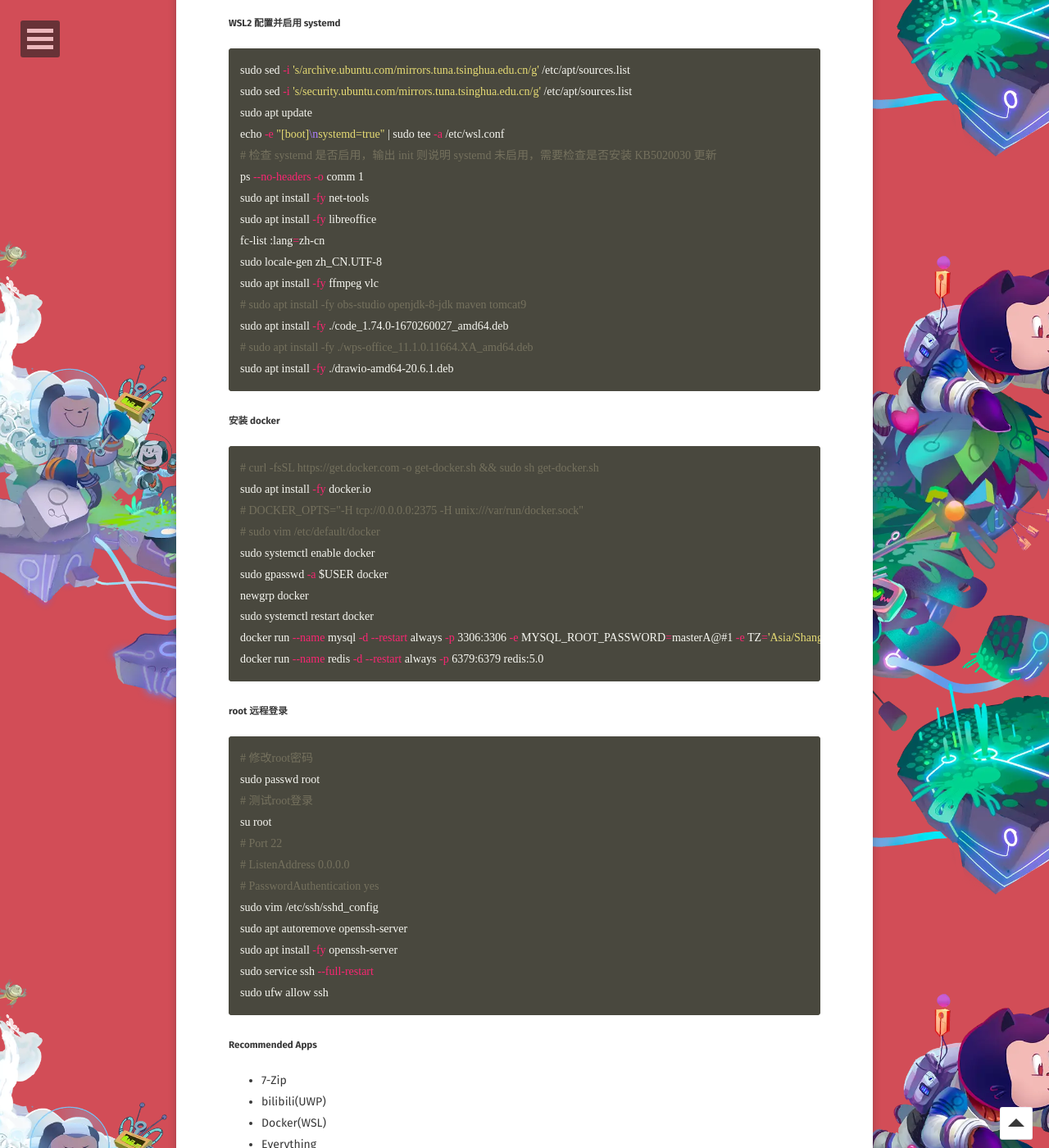
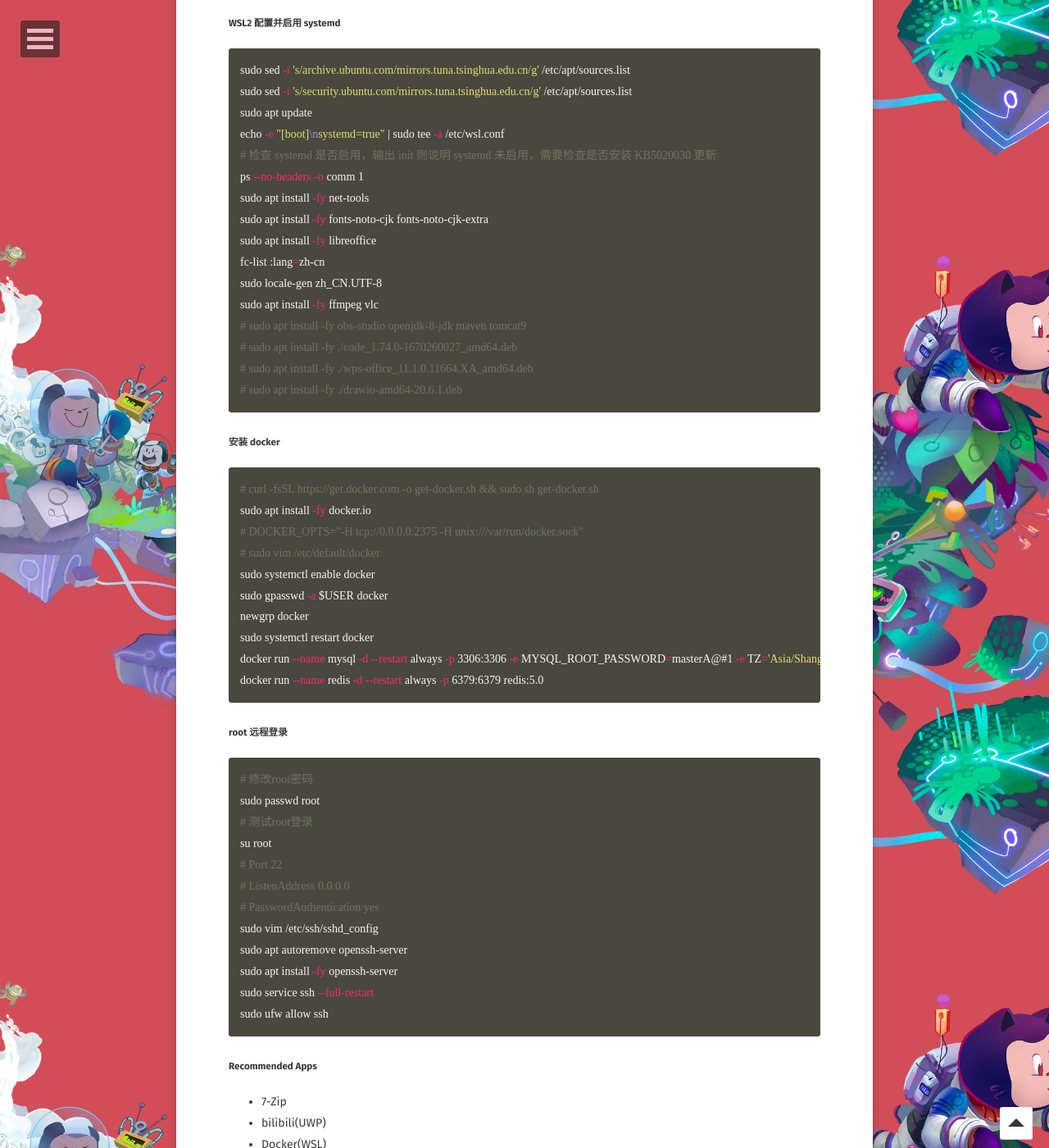
Before and after one commit to WebPavel/WebPavel.github.io, a Jekyll site: the page built from _posts/2021-12-03-WSL2-GUI.md, in a window 1280 px wide and 1400 px high, scrolled down 698 px. Shown: the whole window at 82% size. Built offline with Jekyll 4.4.1, drawn with Linux system fonts in a browser that asks for light colours; some web fonts are replaced; some of the changed lines change nothing that is shown; some of the changed text lies outside the part shown.

Commit message:
Update 2021-12-03-WSL2-GUI.md

````diff
--- a/_posts/2021-12-03-WSL2-GUI.md
+++ b/_posts/2021-12-03-WSL2-GUI.md
@@ -33,14 +33,15 @@
 # 检查 systemd 是否启用，输出 init 则说明 systemd 未启用，需要检查是否安装 KB5020030 更新
 ps --no-headers -o comm 1
 sudo apt install -fy net-tools
+sudo apt install -fy fonts-noto-cjk fonts-noto-cjk-extra
 sudo apt install -fy libreoffice
 fc-list :lang=zh-cn
 sudo locale-gen zh_CN.UTF-8
 sudo apt install -fy ffmpeg vlc
 # sudo apt install -fy obs-studio openjdk-8-jdk maven tomcat9
-sudo apt install -fy ./code_1.74.0-1670260027_amd64.deb
+# sudo apt install -fy ./code_1.74.0-1670260027_amd64.deb
 # sudo apt install -fy ./wps-office_11.1.0.11664.XA_amd64.deb
-sudo apt install -fy ./drawio-amd64-20.6.1.deb
+# sudo apt install -fy ./drawio-amd64-20.6.1.deb
 ```
 
 ##### 安装 docker
@@ -84,7 +85,7 @@
 - Fiddler Classic
 - Git
 - 火绒
-- JDK8(Windows + WSL)
+- JDK8
 - IDEA
 - Lantern
 - Edge
@@ -92,10 +93,10 @@
 - Postman
 - 舔图猫(UWP)
 - Ubuntu20.04(UWP)
-- VSCode(WSL)
+- VSCode
 - WPS(UWP)
 - ~~网易云音乐(UWP)~~
-- VLC(WSL)
+- VLC(~~WSL~~)
 - OBS
 - XMind8
-- draw.io(WSL)
+- draw.io(UWP)
````
